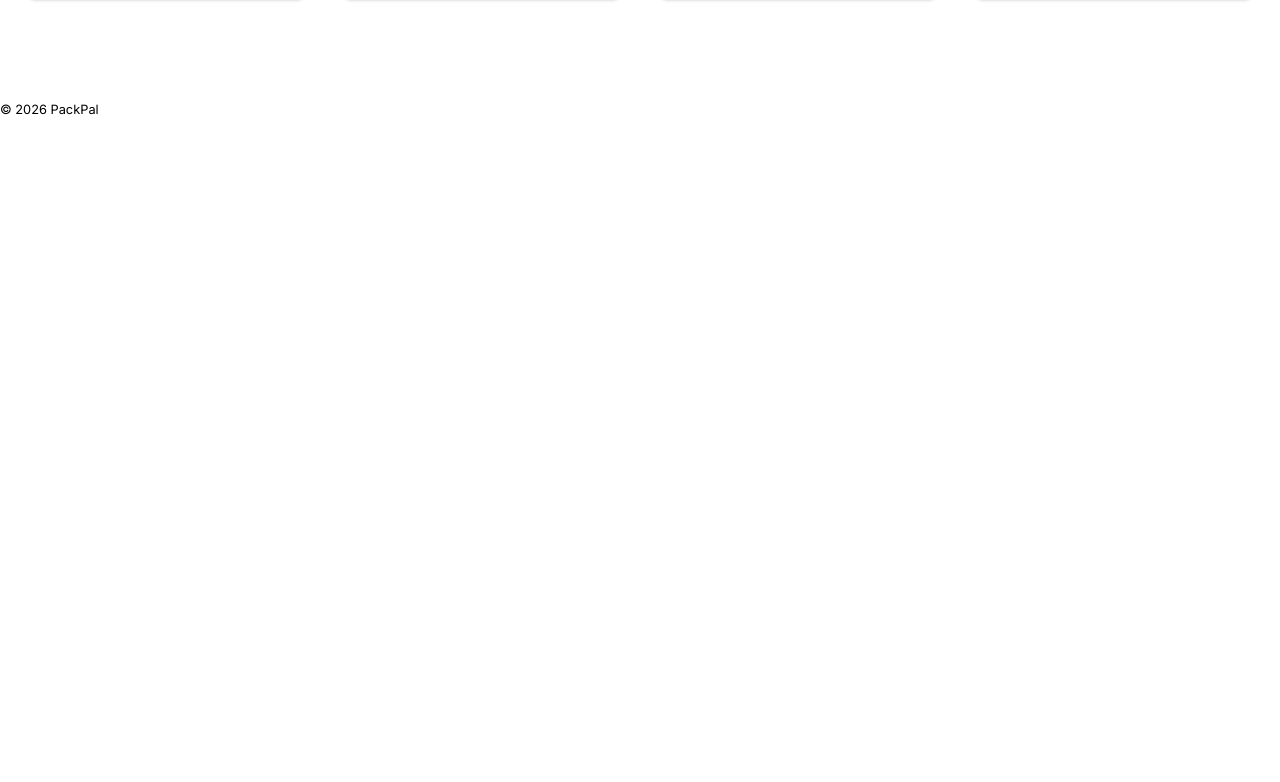
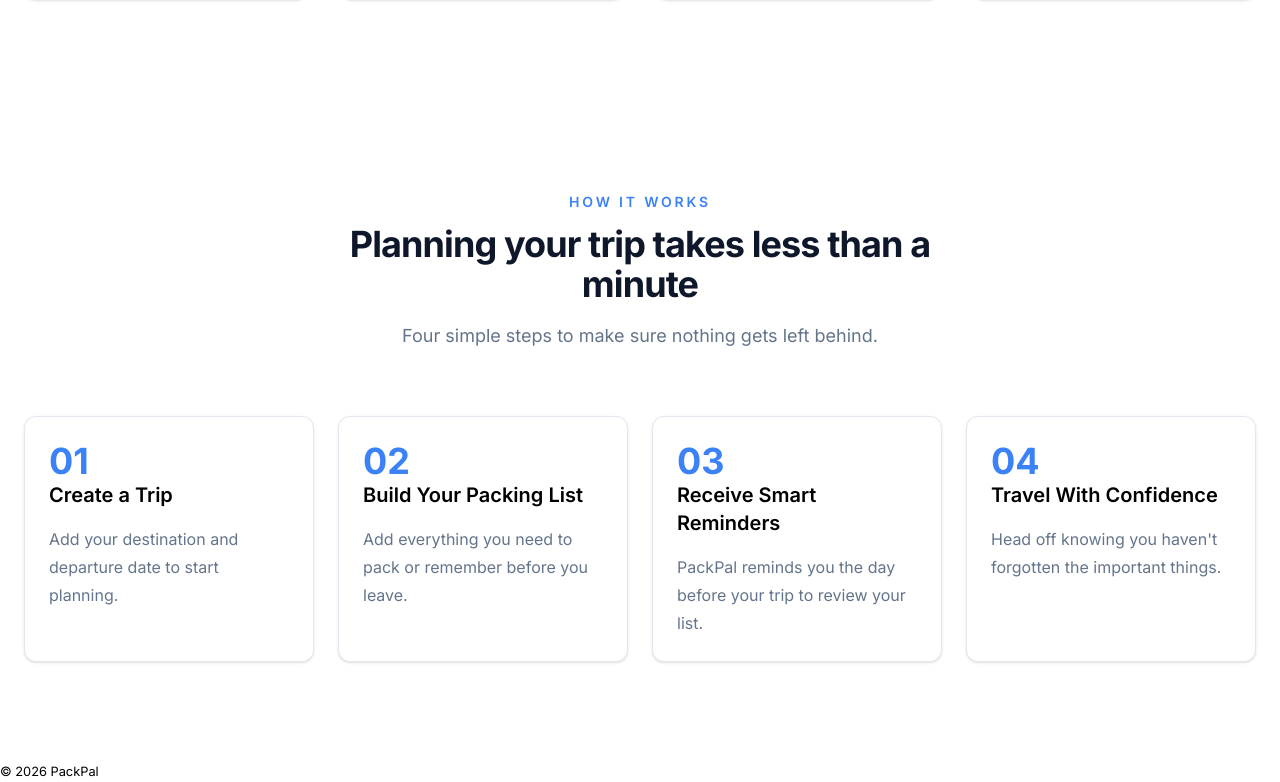
Before and after one commit to resegoreey/packpal, a React (Vite) app in the folder packpal-frontend/: page / in a window 1280 px wide. Shown: the part 1600-2382 px from the top of the page. Before the commit the page ends 1720 px from the top, so only its background shows below. Built offline with nearby package versions, Linux system fonts and the light colour scheme.

Commit message:
Added the how it works section

```diff
--- a/packpal-frontend/src/constants/landing.ts
+++ b/packpal-frontend/src/constants/landing.ts
@@ -47,8 +47,28 @@ export const FEATURES = [
 ];
 
 export const HOW_IT_WORKS = [
-  "Create a Trip",
-  "Add Packing Items",
-  "Receive Reminder",
-  "Travel with Confidence",
+  {
+    step: "01",
+    title: "Create a Trip",
+    description:
+      "Add your destination and departure date to start planning.",
+  },
+  {
+    step: "02",
+    title: "Build Your Packing List",
+    description:
+      "Add everything you need to pack or remember before you leave.",
+  },
+  {
+    step: "03",
+    title: "Receive Smart Reminders",
+    description:
+      "PackPal reminds you the day before your trip to review your list.",
+  },
+  {
+    step: "04",
+    title: "Travel With Confidence",
+    description:
+      "Head off knowing you haven't forgotten the important things.",
+  },
 ];
--- a/packpal-frontend/src/features/landing/LandingPage.tsx
+++ b/packpal-frontend/src/features/landing/LandingPage.tsx
@@ -1,6 +1,7 @@
 import Header from "./components/Header";
 import Hero from "./components/Hero";
 import Features from "./components/Features";
+import HowItWorks from "./components/HowItWorks";
 
 
 export default function LandingPage() {
@@ -16,6 +17,7 @@ export default function LandingPage() {
         <Features />
 
         {/* How It Works */}
+        <HowItWorks />
 
         {/* CTA */}
 
--- a/packpal-frontend/src/features/landing/components/HowItWorks/HowItWorks.tsx
+++ b/packpal-frontend/src/features/landing/components/HowItWorks/HowItWorks.tsx
@@ -0,0 +1,46 @@
+import {
+  Container,
+  PageSection,
+  SectionHeader,
+} from "@/components/common";
+
+import { Card, CardContent } from "@/components/ui";
+
+import { HOW_IT_WORKS } from "@/constants/landing";
+
+export default function HowItWorks() {
+  return (
+    <PageSection id="how-it-works">
+      <Container>
+        <SectionHeader
+          eyebrow="How It Works"
+          title="Planning your trip takes less than a minute"
+          description="Four simple steps to make sure nothing gets left behind."
+        />
+
+        <div className="grid gap-6 md:grid-cols-2 xl:grid-cols-4">
+          {HOW_IT_WORKS.map((step) => (
+            <Card
+              key={step.step}
+              className="h-full"
+            >
+              <CardContent className="space-y-4 p-6">
+                <span className="text-4xl font-bold text-[var(--primary)]">
+                  {step.step}
+                </span>
+
+                <h3 className="text-xl font-semibold">
+                  {step.title}
+                </h3>
+
+                <p className="leading-7 text-[var(--text-muted)]">
+                  {step.description}
+                </p>
+              </CardContent>
+            </Card>
+          ))}
+        </div>
+      </Container>
+    </PageSection>
+  );
+}
--- a/packpal-frontend/src/features/landing/components/HowItWorks/HowItWorks.types.ts
+++ b/packpal-frontend/src/features/landing/components/HowItWorks/HowItWorks.types.ts
@@ -0,0 +1 @@
+export interface HowItWorksProps {}
--- a/packpal-frontend/src/features/landing/components/HowItWorks/index.ts
+++ b/packpal-frontend/src/features/landing/components/HowItWorks/index.ts
@@ -0,0 +1,2 @@
+export { default } from "./HowItWorks";
+export type { HowItWorksProps } from "./HowItWorks.types";
```
